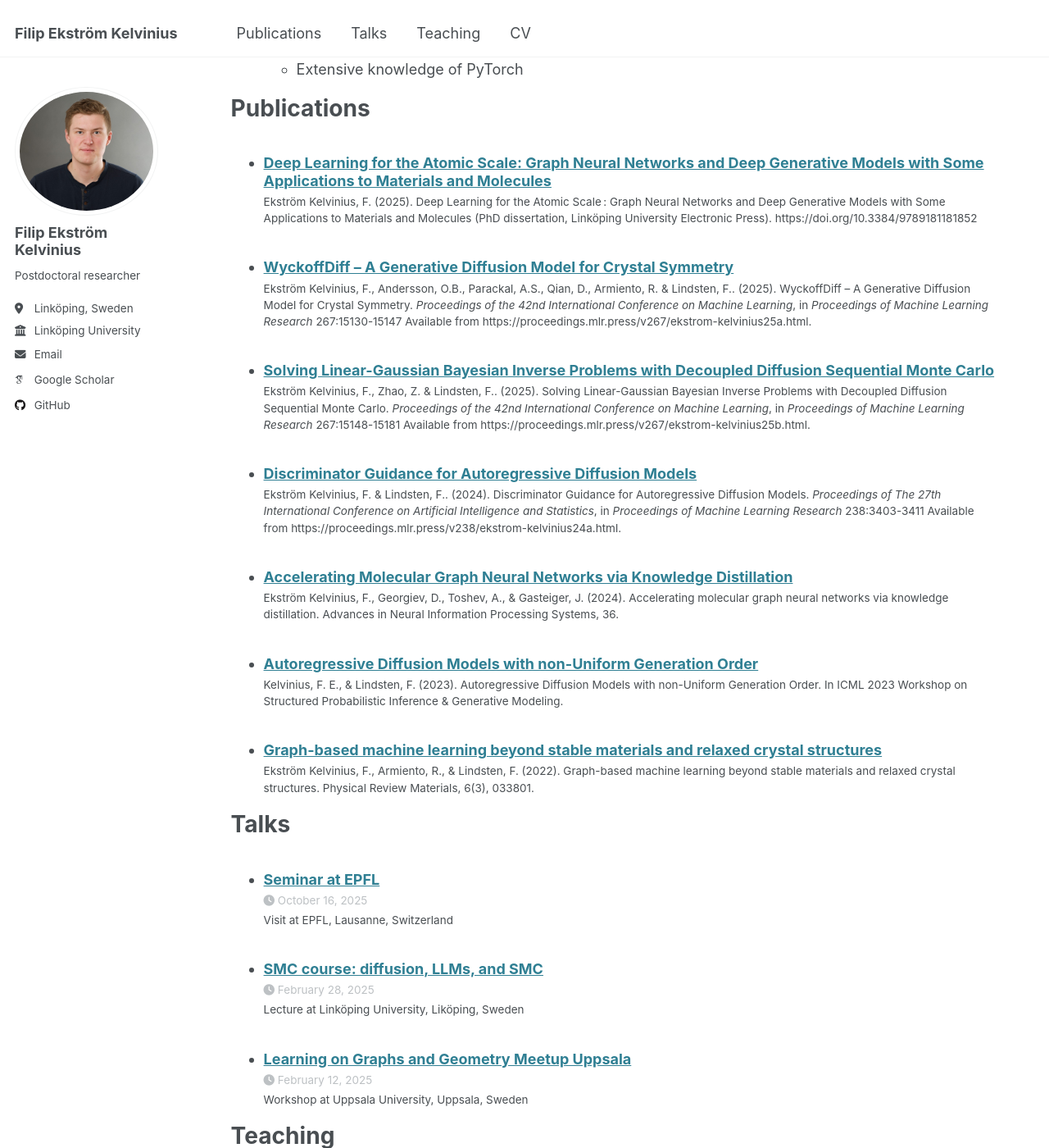
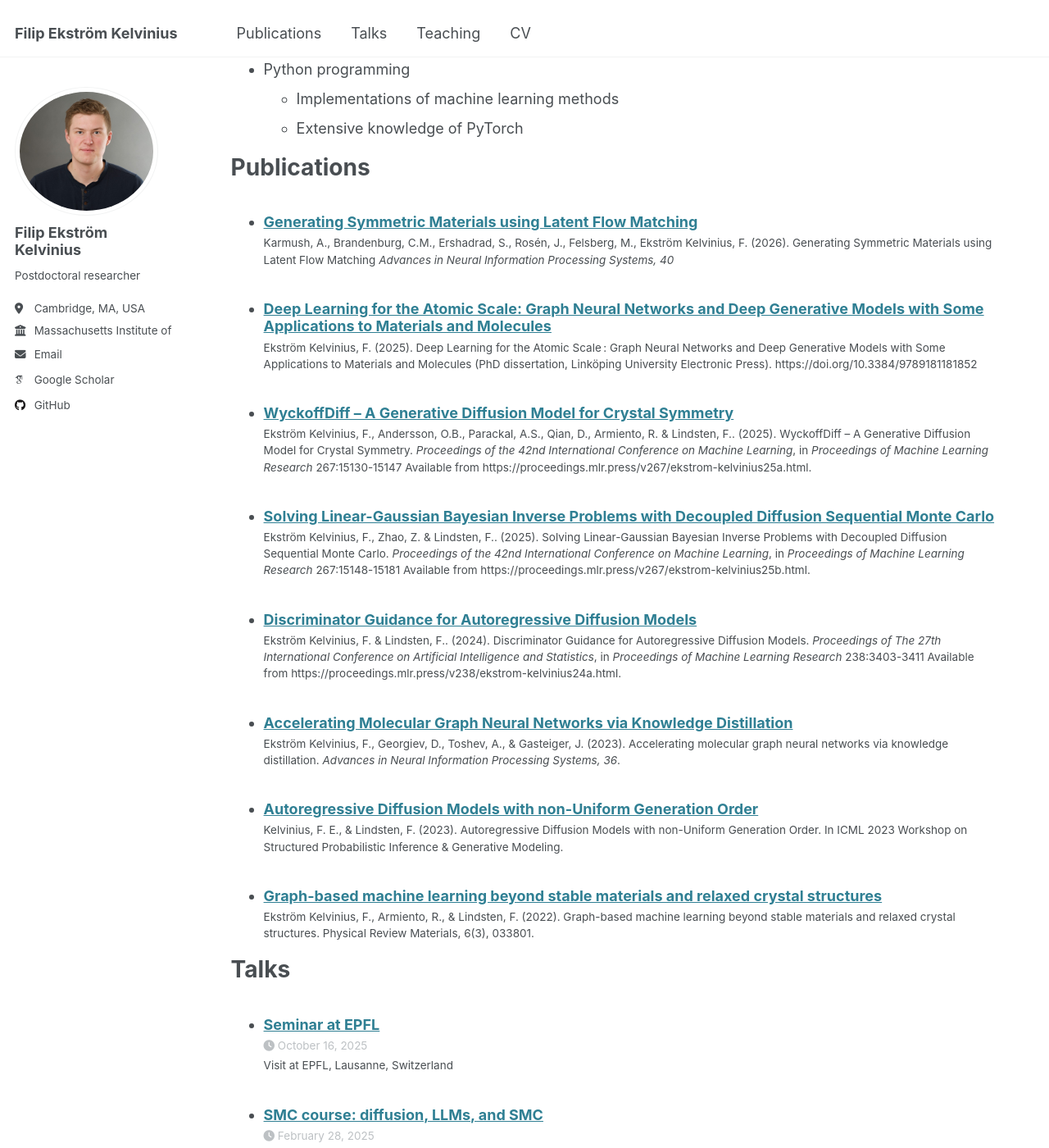
Before and after one commit to filipekstrm/filipekstrm.github.io, a Jekyll site: the page built from _pages/cv.md, in a window 1280 px wide and 1400 px high, scrolled down 863 px. Shown: the whole window at 82% size. Built offline with Jekyll 4.4.1, drawn with Linux system fonts in a browser that asks for light colours; some web fonts are replaced; some of the changed text lies outside the part shown.

Commit message:
MIT, new publication, fixed KD publication

```diff
--- a/_config.yml
+++ b/_config.yml
@@ -26,10 +26,10 @@ author:
   name             : "Filip Ekström Kelvinius"
   pronouns         : # example: "she/her"
   bio              : "Postdoctoral researcher"
-  location         : "Linköping, Sweden"
-  employer         : "Linköping University"
+  location         : "Cambridge, MA, USA"
+  employer         : "Massachusetts Institute of Technology"
   uri              : # URL
-  email            : "filip.ekstrom at liu.se"
+  email            : "filipeks at mit.edu"
 
   # Academic websites
   arxiv            : # URL - Update with the correct link to your profile
--- a/_pages/cv.md
+++ b/_pages/cv.md
@@ -18,7 +18,9 @@ Education
 
 Work experience
 ======
-* 2026-02: Postodoctoral researcher
+* 2026-10 - present: Postdoctoral researcher
+  * Massachusetts Institute of Technology, Department of Materials Science and Engineering
+* 2026-02 - 2026-08: Postdoctoral researcher
   * Linköping University
   * Research on machine learning for materials discovery
 * Summer 2019: Machine learning intern
--- a/_publications/2023-12-12-Accelerating-Molecular-Graph-Neural-Networks-via-Knowledge-Distillation.md
+++ b/_publications/2023-12-12-Accelerating-Molecular-Graph-Neural-Networks-via-Knowledge-Distillation.md
@@ -8,7 +8,7 @@ date: 2023-12-12
 venue: 'Thirty-Seventh Annual Conference on Neural Information Processing Systems (NeurIPS 2023)'
 slidesurl: 'https://neurips.cc/virtual/2023/poster/72565'
 paperurl: 'https://proceedings.neurips.cc/paper_files/paper/2023/hash/51ec452ca04d8ec7160e5bbaf76153f6-Abstract-Conference.html'
-citation: 'Ekström Kelvinius, F., Georgiev, D., Toshev, A., & Gasteiger, J. (2024). Accelerating molecular graph neural networks via knowledge distillation. Advances in Neural Information Processing Systems, 36.'
+citation: 'Ekström Kelvinius, F., Georgiev, D., Toshev, A., & Gasteiger, J. (2023). Accelerating molecular graph neural networks via knowledge distillation. <i>Advances in Neural Information Processing Systems, 36</i>.'
 ---
 
 Abstract:
--- /dev/null
+++ b/_publications/2026-12-09-Generating-Symmetric-Materials-using-Latent-Flow-Matching.md
@@ -0,0 +1,14 @@
+---
+title: "Generating Symmetric Materials using Latent Flow Matching"
+collection: publications
+category: conferences
+permalink: /publication/2026-12-09-Generating-Symmetric-Materials-using-Latent-Flow-Matching
+excerpt: 'Latent flow matching which explicitly models symmetry properties in crystals'
+date: 2026-12-09
+venue: 'Fortieth Annual Conference on Neural Information Processing Systems (NeurIPS 2026)'
+citation: 'Karmush, A., Brandenburg, C.M., Ershadrad, S., Rosén, J., Felsberg, M., Ekström Kelvinius, F. (2026). Generating Symmetric Materials using Latent Flow Matching <i>Advances in Neural Information Processing Systems, 40</i>'
+---
+
+Abstract:
+
+Tackling the task of materials generation, we aim to enhance the previously proposed All-atom Diffusion Transformer (ADiT) by introducing SymADiT, a symmetry-aware variant. To do so, we use a representation of materials based on Wyckoff positions. We follow ADiT and perform generative modelling in latent space, adapted to our symmetry-aware representation. By forcing the output of the generative model to adhere to the symmetry restrictions imposed by the generated crystal's space group and each atom's Wyckoff-position, the generated materials exhibit more realistic symmetry properties. We benchmark our method against both symmetry-aware and symmetry-agnostic models for materials generation and show competitive performance, generating stable, symmetric materials with a simple Transformer architecture.
```
Also changed, not shown: _pages/about.md (+1 -0 lines).
